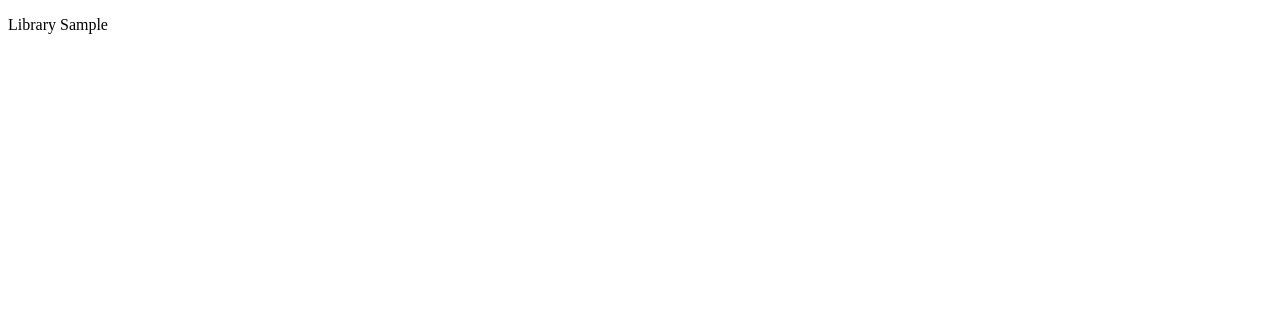
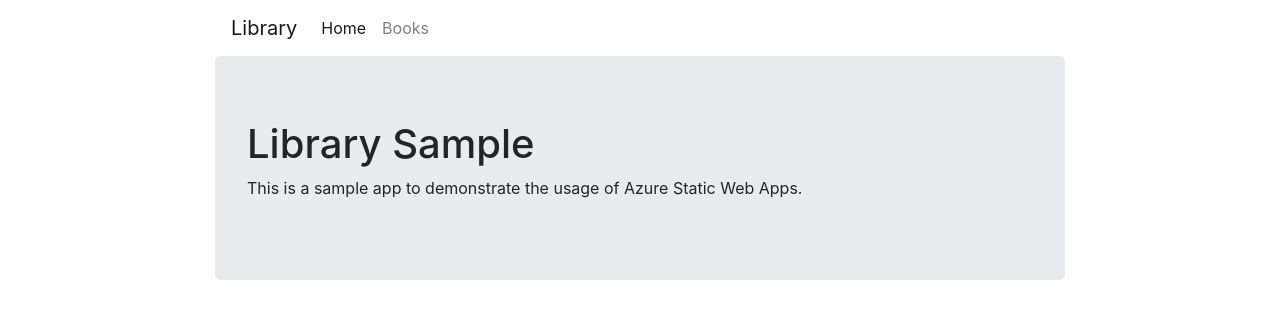
Before and after one commit to estiller/azure-static-web-apps-demo, a React (Create React App) app: page / in a window 1280 px wide. Shown: the top 318 px of the page. Built offline with nearby package versions, Linux system fonts and the light colour scheme.

Commit message:
Initial app

```diff
--- a/package.json
+++ b/package.json
@@ -6,8 +6,11 @@
     "@testing-library/jest-dom": "^4.2.4",
     "@testing-library/react": "^9.5.0",
     "@testing-library/user-event": "^7.2.1",
+    "bootstrap": "^4.5.0",
     "react": "^16.13.1",
+    "react-bootstrap": "^1.2.2",
     "react-dom": "^16.13.1",
+    "react-router-dom": "^5.2.0",
     "react-scripts": "3.4.1"
   },
   "scripts": {
@@ -30,5 +33,6 @@
       "last 1 firefox version",
       "last 1 safari version"
     ]
-  }
+  },
+  "proxy": "http://localhost:7071/"
 }
--- a/public/index.html
+++ b/public/index.html
@@ -3,7 +3,6 @@
   <head>
     <meta charset="utf-8" />
     <link rel="icon" href="%PUBLIC_URL%/favicon.ico" />
-    <meta name="viewport" content="width=device-width, initial-scale=1" />
     <title>Library Sample</title>
   </head>
   <body>
--- a/src/App.js
+++ b/src/App.js
@@ -1,10 +1,16 @@
 import React from "react";
+import HomePage from "./HomePage";
+import Header from "./Header";
+import { Route } from "react-router-dom";
+import BooksPage from "./BooksPage";
 
 function App() {
   return (
-    <div className="App">
-      <p>Library Sample</p>
-    </div>
+    <>
+      <Header />
+      <Route exact path="/" component={HomePage} />
+      <Route exact path="/books" component={BooksPage} />
+    </>
   );
 }
 
--- /dev/null
+++ b/src/BooksList.js
@@ -0,0 +1,24 @@
+import React from "react";
+
+export default function BooksList({ books }) {
+  return (
+    <table className="table">
+      <thead>
+        <tr>
+          <th>Title</th>
+          <th>Author</th>
+        </tr>
+      </thead>
+      <tbody>
+        {books.map((book) => {
+          return (
+            <tr key={book.id}>
+              <td>{book.title}</td>
+              <td>{book.author}</td>
+            </tr>
+          );
+        })}
+      </tbody>
+    </table>
+  );
+}
--- /dev/null
+++ b/src/BooksPage.js
@@ -0,0 +1,27 @@
+import React, { useState, useEffect } from "react";
+import BooksList from "./BooksList";
+
+export default function BooksPage() {
+  const [books, setBooks] = useState([]);
+  const [isLoading, setIsLoading] = useState(true);
+  const [error, setError] = useState(null);
+
+  useEffect(() => {
+    fetch("/api/books").then((response) => {
+      setIsLoading(false);
+      if (response.ok) {
+        setBooks(response.json());
+      } else {
+        setError(response.status);
+      }
+    });
+  }, []);
+
+  return isLoading ? (
+    <div>Loading...</div>
+  ) : error == null ? (
+    <BooksList books={books} />
+  ) : (
+    <div>API error code: {error}</div>
+  );
+}
--- /dev/null
+++ b/src/Header.js
@@ -0,0 +1,23 @@
+import React from "react";
+import { Nav, Navbar } from "react-bootstrap";
+import { NavLink } from "react-router-dom";
+
+export default function Header() {
+  return (
+    <Navbar>
+      <Navbar.Brand as={NavLink} to="/" activeStyleName="active">
+        Library
+      </Navbar.Brand>
+      <Navbar.Collapse id="basic-navbar-nav">
+        <Nav className="mr-auto">
+          <Nav.Link as={NavLink} to="/" activeStyleName="active" exact>
+            Home
+          </Nav.Link>
+          <Nav.Link as={NavLink} to="/books" activeStyleName="active">
+            Books
+          </Nav.Link>
+        </Nav>
+      </Navbar.Collapse>
+    </Navbar>
+  );
+}
--- /dev/null
+++ b/src/HomePage.js
@@ -0,0 +1,13 @@
+import React from "react";
+import { Jumbotron } from "react-bootstrap";
+
+export default function HomePage() {
+  return (
+    <Jumbotron>
+      <h1>Library Sample</h1>
+      <p>
+        This is a sample app to demonstrate the usage of Azure Static Web Apps.
+      </p>
+    </Jumbotron>
+  );
+}
--- /dev/null
+++ b/src/index.css
@@ -0,0 +1,4 @@
+#root {
+  max-width: 850px;
+  margin: 0 auto;
+}
--- a/src/index.js
+++ b/src/index.js
@@ -1,10 +1,15 @@
 import React from "react";
 import ReactDOM from "react-dom";
 import App from "./App";
+import { BrowserRouter } from "react-router-dom";
+import "bootstrap/dist/css/bootstrap.min.css";
+import "./index.css";
 
 ReactDOM.render(
   <React.StrictMode>
-    <App />
+    <BrowserRouter>
+      <App />
+    </BrowserRouter>
   </React.StrictMode>,
   document.getElementById("root")
 );
```
Also changed, not shown: public/routes.json (added, +9 -0 lines), 2 other files (tests, documents, lock files or other folders).
